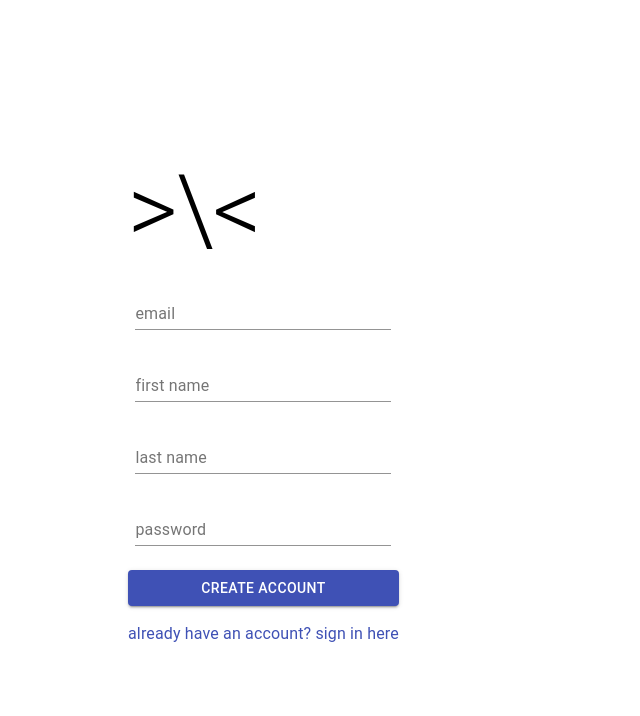
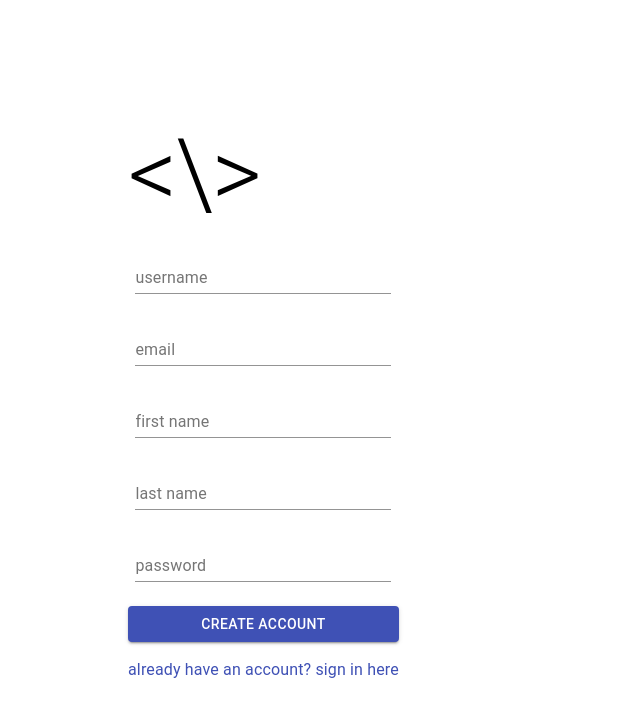
Before and after one commit to edumoreira1506/depend-on-me, a React (Create React App) app in the folder website/: page / in a window 1280 px wide. Shown: the top 716 px of the page, without its empty margins (0-640 px from the left). Built offline with nearby package versions, Linux system fonts and the light colour scheme.

Commit message:
added username field to create account

```diff
--- a/website/src/models/user.tsx
+++ b/website/src/models/user.tsx
@@ -1,5 +1,6 @@
 export class User {
     user_id:            number = -1;
+    user_username:      string = "";
     user_first_name:    string = "";
     user_last_name:     string = "";
     user_email:         string = "";
--- a/website/src/pages/create-account/create-account.tsx
+++ b/website/src/pages/create-account/create-account.tsx
@@ -29,6 +29,7 @@ export default class CreateAccountPage extends React.Component<Props, State> {
     state: State = {
         user_data: {
             user_id:            0,
+            user_username:      "",
             user_email:         "",
             user_first_name:    "",
             user_last_name:     "",
@@ -52,7 +53,7 @@ export default class CreateAccountPage extends React.Component<Props, State> {
             <div>
                 {PageContainer(
                     <div>
-                        <Typography variant='h1'>{'>\\<'}</Typography>
+                        <Typography variant='h1'>{'<\\>'}</Typography>
                         {Form(this.state.user_data, this.handleChange, this.handleCreateAccount)}
                     </div>
                 )}
@@ -101,6 +102,7 @@ function Form(state: User, handleChange: any, handleCreateAccount: any) {
                 justify="center"
             >
                 {/* field group */}
+                {Field('user_username', 'username', state.user_username, 'none', handleChange)}
                 {Field('user_email', 'email', state.user_email, 'email', handleChange)}
                 {Field('user_first_name', 'first name', state.user_first_name, 'given-name', handleChange)}
                 {Field('user_last_name', 'last name', state.user_last_name, 'family-name', handleChange)}
```
